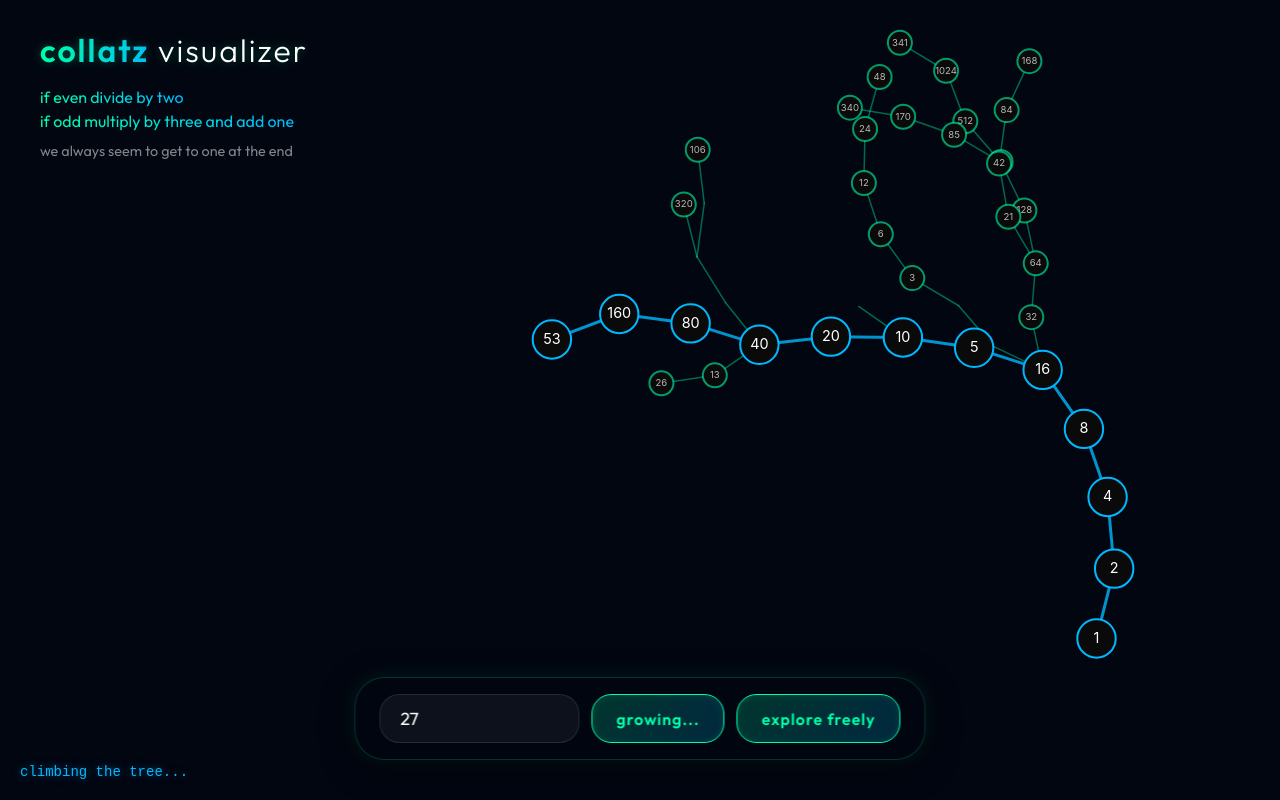
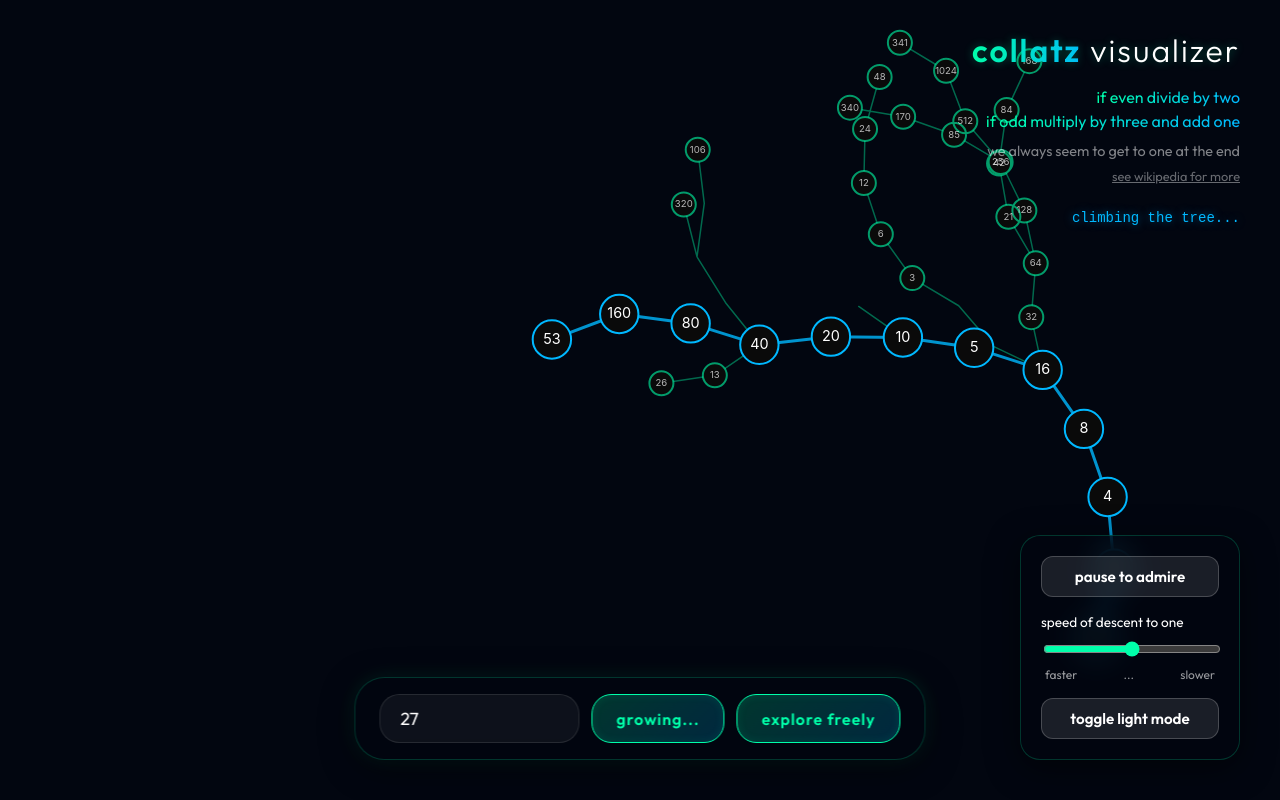
Before and after one commit to jordan-lenchitz/collatz-visualizer, a React (Vite) app in the folder app/: page / in a window 1280 px wide. Both pictures are taken after a click on the button "plant and grow the tree from one up to your number". Built offline with nearby package versions, Linux system fonts and the light colour scheme.

Commit message:
feat: improve performance and interactivity

```diff
--- a/app/src/App.css
+++ b/app/src/App.css
@@ -96,9 +96,10 @@
 .title-overlay {
   position: absolute;
   top: 30px;
-  left: 40px;
+  right: 40px;
   z-index: 10;
   pointer-events: none;
+  text-align: right;
 }
 
 .title-overlay h1 {
@@ -137,3 +138,149 @@
   display: inline-block;
   margin-top: 8px;
 }
+
+.wiki-link {
+  color: rgba(255, 255, 255, 0.4);
+  font-size: 0.8rem;
+  display: inline-block;
+  margin-top: 4px;
+  text-decoration: underline;
+  pointer-events: auto;
+  transition: color 0.2s;
+}
+
+.wiki-link:hover {
+  color: rgba(255, 255, 255, 0.8);
+}
+
+.app-container.light .wiki-link {
+  color: rgba(0, 0, 0, 0.4);
+}
+
+.app-container.light .wiki-link:hover {
+  color: rgba(0, 0, 0, 0.8);
+}
+
+.controls-overlay {
+  position: absolute;
+  bottom: 40px;
+  right: 40px;
+  z-index: 10;
+  display: flex;
+  flex-direction: column;
+  gap: 16px;
+  background: var(--panel-bg);
+  backdrop-filter: blur(12px);
+  -webkit-backdrop-filter: blur(12px);
+  padding: 20px;
+  border-radius: 20px;
+  border: 1px solid var(--panel-border);
+  box-shadow: 0 8px 32px rgba(0, 0, 0, 0.5);
+  color: white;
+  width: 220px;
+}
+
+.app-container.light .controls-overlay {
+  background: rgba(255, 255, 255, 0.8);
+  border-color: rgba(0, 0, 0, 0.2);
+  color: black;
+  box-shadow: 0 8px 32px rgba(0, 0, 0, 0.1);
+}
+
+.controls-overlay button {
+  background: rgba(255, 255, 255, 0.1);
+  border: 1px solid rgba(255, 255, 255, 0.2);
+  color: inherit;
+  padding: 10px 16px;
+  border-radius: 12px;
+  cursor: pointer;
+  font-family: inherit;
+  font-size: 0.95rem;
+  font-weight: 600;
+  transition: all 0.2s;
+}
+
+.app-container.light .controls-overlay button {
+  background: rgba(0, 0, 0, 0.05);
+  border-color: rgba(0, 0, 0, 0.1);
+}
+
+.controls-overlay button:hover {
+  background: rgba(255, 255, 255, 0.2);
+  transform: translateY(-1px);
+}
+
+.app-container.light .controls-overlay button:hover {
+  background: rgba(0, 0, 0, 0.1);
+}
+
+.controls-overlay button:active {
+  transform: translateY(1px);
+}
+
+.slider-container {
+  display: flex;
+  flex-direction: column;
+  gap: 8px;
+  font-size: 0.85rem;
+  font-weight: 500;
+}
+
+.slider-container input[type=range] {
+  width: 100%;
+  accent-color: var(--primary-glow);
+}
+
+.slider-labels {
+  display: flex;
+  justify-content: space-between;
+  font-size: 0.75rem;
+  color: rgba(255, 255, 255, 0.6);
+  padding: 0 4px;
+}
+
+.app-container.light .slider-labels {
+  color: rgba(0, 0, 0, 0.6);
+}
+
+.app-container.light {
+  background-color: #ffffff;
+  color: #000000;
+}
+
+.app-container.light .ui-overlay {
+  background: rgba(255, 255, 255, 0.8);
+  border-color: rgba(0, 0, 0, 0.2);
+  box-shadow: 0 8px 32px rgba(0, 0, 0, 0.1);
+}
+
+.app-container.light .seed-input {
+  color: black;
+  background: rgba(0, 0, 0, 0.05);
+  border-color: rgba(0, 0, 0, 0.2);
+}
+
+.app-container.light .seed-input::placeholder {
+  color: rgba(0, 0, 0, 0.5);
+}
+
+.app-container.light .title-overlay h1 {
+  text-shadow: none;
+  color: #000000;
+}
+
+.app-container.light .title-overlay h1 span {
+  background: -webkit-linear-gradient(0deg, #009650, #0064c8);
+  -webkit-background-clip: text;
+  -webkit-text-fill-color: transparent;
+}
+
+.app-container.light .rule-text {
+  background: -webkit-linear-gradient(0deg, #009650, #0064c8);
+  -webkit-background-clip: text;
+  -webkit-text-fill-color: transparent;
+}
+
+.app-container.light .bottom-text {
+  color: rgba(0, 0, 0, 0.5);
+}
--- a/app/src/App.tsx
+++ b/app/src/App.tsx
@@ -6,6 +6,11 @@ function App() {
   const [seed, setSeed] = useState<string>('27');
   const [treeState, setTreeState] = useState<'IDLE' | 'BUILDING' | 'BUILT'>('IDLE');
   const [isExploreMode, setIsExploreMode] = useState(false);
+
+  const [speed, setSpeed] = useState(3);
+  const [isPaused, setIsPaused] = useState(false);
+  const [palette, setPalette] = useState<'dark' | 'light'>('dark');
+
   const treeRef = useRef<CollatzTreeRef>(null);
 
   const handleAction = () => {
@@ -39,17 +44,20 @@ function App() {
   };
 
   return (
-    <div className="app-container">
+    <div className={`app-container ${palette}`}>
       <div className="title-overlay">
         <h1><span>collatz</span> visualizer</h1>
         <div className="subtitle">
           <span className="rule-text">if even divide by two</span><br/>
           <span className="rule-text">if odd multiply by three and add one</span><br/>
-          <span className="bottom-text">we always seem to get to one at the end</span>
+          <span className="bottom-text">we always seem to get to one at the end</span><br/>
+          <a href="https://en.wikipedia.org/wiki/Collatz_conjecture" target="_blank" rel="noopener noreferrer" className="wiki-link">
+            see wikipedia for more
+          </a>
         </div>
       </div>
 
-      <CollatzTree ref={treeRef} />
+      <CollatzTree ref={treeRef} speed={speed} isPaused={isPaused} palette={palette} />
 
       <div className="ui-overlay">
         <input
@@ -78,6 +86,26 @@ function App() {
           {isExploreMode ? 'stop exploring (auto-follow)' : 'explore freely'}
         </button>
       </div>
+
+      <div className="controls-overlay">
+         <button onClick={() => setIsPaused(!isPaused)}>
+           {isPaused ? 'resume animation' : 'pause to admire'}
+         </button>
+
+         <div className="slider-container">
+           <label>speed of descent to one</label>
+           <input type="range" min="1" max="5" value={speed} onChange={e => setSpeed(parseInt(e.target.value))} />
+           <div className="slider-labels">
+             <span>faster</span>
+             <span>...</span>
+             <span>slower</span>
+           </div>
+         </div>
+
+         <button onClick={() => setPalette(p => p === 'dark' ? 'light' : 'dark')}>
+           {palette === 'dark' ? 'toggle light mode' : 'toggle dark mode'}
+         </button>
+      </div>
     </div>
   );
 }
--- a/app/src/CollatzTree.tsx
+++ b/app/src/CollatzTree.tsx
@@ -17,7 +17,17 @@ interface Node {
   isMainPath: boolean;
 }
 
-const CollatzTree = forwardRef<CollatzTreeRef, {}>((_props, ref) => {
+interface CollatzTreeProps {
+  speed: number;
+  isPaused: boolean;
+  palette: 'dark' | 'light';
+}
+
+const CollatzTree = forwardRef<CollatzTreeRef, CollatzTreeProps>((props, ref) => {
+  const propsRef = useRef(props);
+  useEffect(() => {
+    propsRef.current = props;
+  }, [props]);
   const canvasRef = useRef<HTMLCanvasElement>(null);
   const containerRef = useRef<HTMLDivElement>(null);
 
@@ -32,6 +42,7 @@ const CollatzTree = forwardRef<CollatzTreeRef, {}>((_props, ref) => {
   const activePathRef = useRef<{ nodes: Node[], progress: number } | null>(null);
   const isExploreModeRef = useRef(false);
   const [isAnimating, setIsAnimating] = useState(false);
+  const lastTimeRef = useRef<number>(0);
 
   const initSingleNode = () => {
     nodesMap.current.clear();
@@ -119,7 +130,9 @@ const CollatzTree = forwardRef<CollatzTreeRef, {}>((_props, ref) => {
     return node;
   };
 
-  const draw = () => {
+  const draw = (time: number) => {
+    const dt = lastTimeRef.current ? (time - lastTimeRef.current) : 16.6;
+    lastTimeRef.current = time;
     const canvas = canvasRef.current;
     if (!canvas) return;
     const ctx = canvas.getContext('2d');
@@ -152,70 +165,115 @@ const CollatzTree = forwardRef<CollatzTreeRef, {}>((_props, ref) => {
     ctx.save();
 
     const t = transformRef.current;
-    ctx.translate(width / 2 + t.x, height * 0.8 + t.y);
+    ctx.translate(t.x, t.y);
     ctx.scale(t.k, t.k);
 
     ctx.lineCap = 'round';
     ctx.lineJoin = 'round';
 
+    const minX = -t.x / t.k - 50;
+    const maxX = (width - t.x) / t.k + 50;
+    const minY = -t.y / t.k - 50;
+    const maxY = (height - t.y) / t.k + 50;
+
+    const isVisible = (x: number, y: number) => {
+      return x >= minX && x <= maxX && y >= minY && y <= maxY;
+    };
+
+    const colors = propsRef.current.palette === 'light' ? {
+         sideEdge: 'rgba(0, 150, 80, 0.4)',
+         mainEdge: 'rgba(0, 100, 200, 0.8)',
+         sideNodeFill: '#ffffff',
+         sideNodeStroke: 'rgba(0, 150, 80, 0.6)',
+         sideText: 'rgba(0, 0, 0, 0.7)',
+         mainNodeFill: '#ffffff',
+         mainNodeStroke: '#0064c8',
+         mainText: '#000000',
+         activePath: 'rgba(0, 0, 0, 0.5)',
+         pulseFill: '#000000',
+         pulseShadow: '#00cc66'
+    } : {
+         sideEdge: 'rgba(0, 255, 170, 0.4)',
+         mainEdge: 'rgba(0, 184, 255, 0.8)',
+         sideNodeFill: '#0a0a0a',
+         sideNodeStroke: 'rgba(0, 255, 170, 0.6)',
+         sideText: 'rgba(255, 255, 255, 0.7)',
+         mainNodeFill: '#0a0a0a',
+         mainNodeStroke: '#00b8ff',
+         mainText: '#ffffff',
+         activePath: 'rgba(255, 255, 255, 0.5)',
+         pulseFill: '#ffffff',
+         pulseShadow: '#00ffaa'
+    };
+
+    ctx.beginPath();
     for (const edge of edges.current) {
       if (!edge.isMain) {
-        ctx.beginPath();
+        if (!isVisible(edge.source.x, edge.source.y) && !isVisible(edge.target.x, edge.target.y)) continue;
         ctx.moveTo(edge.source.x, edge.source.y);
         ctx.lineTo(edge.target.x, edge.target.y);
-        ctx.strokeStyle = 'rgba(0, 255, 170, 0.4)';
+      }
+    }
+    ctx.strokeStyle = colors.sideEdge;
     ctx.lineWidth = 1.5 / t.k;
     ctx.stroke();
+
+    ctx.beginPath();
+    for (const edge of edges.current) {
+      if (edge.isMain) {
+        if (!isVisible(edge.source.x, edge.source.y) && !isVisible(edge.target.x, edge.target.y)) continue;
+        ctx.moveTo(edge.source.x, edge.source.y);
+        ctx.lineTo(edge.target.x, edge.target.y);
+      }
+    }
+    ctx.strokeStyle = colors.mainEdge;
+    ctx.lineWidth = 3 / t.k;
+    ctx.stroke();
+
+    ctx.beginPath();
+    for (const node of nodesMap.current.values()) {
+      if (!node.isMainPath && isVisible(node.x, node.y)) {
+        ctx.moveTo(node.x + 10, node.y);
+        ctx.arc(node.x, node.y, 10, 0, Math.PI * 2);
+      }
+    }
+    ctx.fillStyle = colors.sideNodeFill;
+    ctx.fill();
+    ctx.lineWidth = 2 / t.k;
+    ctx.strokeStyle = colors.sideNodeStroke;
+    ctx.stroke();
+
+    if (t.k > 0.8) {
+      ctx.fillStyle = colors.sideText;
+      ctx.font = `${8}px 'Inter', sans-serif`;
+      ctx.textAlign = 'center';
+      ctx.textBaseline = 'middle';
+      for (const node of nodesMap.current.values()) {
+        if (!node.isMainPath && isVisible(node.x, node.y)) {
+          ctx.fillText(node.id.toString(), node.x, node.y);
+        }
       }
     }
 
-    for (const edge of edges.current) {
-      if (edge.isMain) {
     ctx.beginPath();
-        ctx.moveTo(edge.source.x, edge.source.y);
-        ctx.lineTo(edge.target.x, edge.target.y);
-        ctx.strokeStyle = 'rgba(0, 184, 255, 0.8)';
-        ctx.lineWidth = 3 / t.k;
-        ctx.stroke();
+    for (const node of nodesMap.current.values()) {
+      if (node.isMainPath && isVisible(node.x, node.y)) {
+        ctx.moveTo(node.x + 16, node.y);
+        ctx.arc(node.x, node.y, 16, 0, Math.PI * 2);
       }
     }
-
-
-
-    for (const node of nodesMap.current.values()) {
-      if (!node.isMainPath) {
-        ctx.beginPath();
-        ctx.arc(node.x, node.y, 10, 0, Math.PI * 2);
-        ctx.fillStyle = '#0a0a0a';
+    ctx.fillStyle = colors.mainNodeFill;
     ctx.fill();
-
     ctx.lineWidth = 2 / t.k;
-        ctx.strokeStyle = 'rgba(0, 255, 170, 0.6)';
+    ctx.strokeStyle = colors.mainNodeStroke;
     ctx.stroke();
 
-        ctx.fillStyle = 'rgba(255, 255, 255, 0.7)';
-        ctx.font = `${8}px 'Inter', sans-serif`;
-        ctx.textAlign = 'center';
-        ctx.textBaseline = 'middle';
-        ctx.fillText(node.id.toString(), node.x, node.y);
-      }
-    }
-
-    for (const node of nodesMap.current.values()) {
-      if (node.isMainPath) {
-        ctx.beginPath();
-        ctx.arc(node.x, node.y, 16, 0, Math.PI * 2);
-        ctx.fillStyle = '#0a0a0a';
-        ctx.fill();
-
-        ctx.lineWidth = 2 / t.k;
-        ctx.strokeStyle = '#00b8ff';
-        ctx.stroke();
-
-        ctx.fillStyle = '#ffffff';
+    ctx.fillStyle = colors.mainText;
     ctx.font = `${12}px 'Inter', sans-serif`;
     ctx.textAlign = 'center';
     ctx.textBaseline = 'middle';
+    for (const node of nodesMap.current.values()) {
+      if (node.isMainPath && isVisible(node.x, node.y)) {
         ctx.fillText(node.id.toString(), node.x, node.y);
       }
     }
@@ -229,7 +287,7 @@ const CollatzTree = forwardRef<CollatzTreeRef, {}>((_props, ref) => {
       for(let i = 1; i < nodes.length; i++) {
         ctx.lineTo(nodes[i].x, nodes[i].y);
       }
-      ctx.strokeStyle = 'rgba(255, 255, 255, 0.5)';
+      ctx.strokeStyle = colors.activePath;
       ctx.lineWidth = 4 / t.k;
       ctx.stroke();
 
@@ -244,8 +302,8 @@ const CollatzTree = forwardRef<CollatzTreeRef, {}>((_props, ref) => {
 
         ctx.beginPath();
         ctx.arc(px, py, 6 / t.k, 0, Math.PI * 2);
-        ctx.fillStyle = '#ffffff';
-        ctx.shadowColor = '#00ffaa';
+        ctx.fillStyle = colors.pulseFill;
+        ctx.shadowColor = colors.pulseShadow;
         ctx.shadowBlur = 20 / t.k;
         ctx.fill();
         ctx.shadowBlur = 0;
@@ -253,15 +311,19 @@ const CollatzTree = forwardRef<CollatzTreeRef, {}>((_props, ref) => {
         // Auto follow the light!
         const targetK = 1.5; // nice zoomed-in level for the light
         cameraTargetRef.current = {
-          x: -px * targetK,
-          y: -height * 0.3 - py * targetK, // Try to keep light somewhat near the bottom center
+          x: width / 2 - px * targetK,
+          y: height * 0.5 - py * targetK, // Try to keep light somewhat near the vertical center
           k: targetK
         };
       }
 
-      active.progress += 0.03; // slower pulse speed
+      if (!propsRef.current.isPaused) {
+        const baseSpeed = [0.4, 0.15, 0.05, 0.015, 0.005][propsRef.current.speed - 1] || 0.05;
+        // Normalize speed so it runs smoothly even if the frame rate drops
+        active.progress += baseSpeed * (dt / 16.6);
         if (active.progress >= nodes.length - 1) {
            active.progress = nodes.length - 1;
+        }
       }
     }
 
@@ -306,6 +368,47 @@ const CollatzTree = forwardRef<CollatzTreeRef, {}>((_props, ref) => {
         if (step >= pathSeq.length && !isMainBuilt) {
           isMainBuilt = true;
           setIsAnimating(false);
+
+          // Instantly finish the arboreal growth so it's fully rendered for the light pulse
+          const targetNodes = Math.min(12000, pathSeq.length * 100);
+          let panic = 0;
+          while (branchTips.length > 0 && nodesMap.current.size < targetNodes && panic < 200) {
+              let newTips: Node[] = [];
+              for (const tip of branchTips) {
+                  if (nodesMap.current.size > targetNodes) break;
+
+                  const t1 = tip.id * 2;
+                  const t2 = (tip.id - 1) / 3;
+
+                  let pushed = false;
+                  if (!nodesMap.current.has(t1)) {
+                      if (Math.random() < 0.8) {
+                          const n1 = addNode(t1, tip, false);
+                          newTips.push(n1);
+                          pushed = true;
+                      } else {
+                          newTips.push(tip);
+                          pushed = true;
+                      }
+                  }
+                  if (tip.id > 4 && (tip.id - 1) % 3 === 0) {
+                      if (t2 % 2 !== 0 && t2 > 1 && !nodesMap.current.has(t2)) {
+                          if (Math.random() < 0.9) {
+                              const n2 = addNode(t2, tip, false);
+                              newTips.push(n2);
+                          } else if (!pushed) {
+                              newTips.push(tip);
+                          }
+                      }
+                  }
+              }
+              if (newTips.length > 150) {
+                  newTips = newTips.sort(() => Math.random() - 0.5).slice(0, 100);
+              }
+              branchTips = newTips;
+              panic++;
+          }
+
           onComplete();
         }
 
@@ -328,21 +431,23 @@ const CollatzTree = forwardRef<CollatzTreeRef, {}>((_props, ref) => {
 
           const canvas = canvasRef.current;
           if (canvas) {
+            const width = canvas.width;
             const height = canvas.height;
             const k = 1.2;
             cameraTargetRef.current = {
-              x: -node.x * k,
-              y: -height * 0.4 - node.y * k,
+              x: width / 2 - node.x * k,
+              y: height * 0.4 - node.y * k,
               k: k
             };
           }
         }
 
         // Advance all active side branches by one step alongside the main path
-        if (nodesMap.current.size < 12000) {
+        const dynamicMax = Math.min(12000, pathSeq.length * 100);
+        if (nodesMap.current.size < dynamicMax) {
           let newTips: Node[] = [];
           for (const tip of branchTips) {
-              if (nodesMap.current.size > 12000) break; // prevent lag
+              if (nodesMap.current.size > dynamicMax) break; // prevent lag
 
               const t1 = tip.id * 2;
               const t2 = (tip.id - 1) / 3;
@@ -379,7 +484,7 @@ const CollatzTree = forwardRef<CollatzTreeRef, {}>((_props, ref) => {
 
         step++;
 
-        if (step < pathSeq.length || branchTips.length > 0) {
+        if (step <= pathSeq.length) {
            activeTaskRef.current.timeoutId = window.setTimeout(nextStep, 250);
         } else {
            activeTaskRef.current.isRunning = false;
@@ -389,8 +494,8 @@ const CollatzTree = forwardRef<CollatzTreeRef, {}>((_props, ref) => {
       const canvas = canvasRef.current;
       if (canvas) {
         cameraTargetRef.current = {
-           x: 0,
-           y: -canvas.height * 0.4,
+           x: canvas.width / 2,
+           y: canvas.height * 0.4,
            k: 1.2
         };
       }
@@ -443,10 +548,14 @@ const CollatzTree = forwardRef<CollatzTreeRef, {}>((_props, ref) => {
 
     d3.select(canvas).call(zoom as any);
 
+    const initialTransform = d3.zoomIdentity.translate(canvas.width / 2, canvas.height * 0.8);
+    transformRef.current = initialTransform;
+    (canvas as any).__zoom = initialTransform;
+
     // Initial camera position
     cameraTargetRef.current = {
-       x: 0,
-       y: -canvas.height * 0.4,
+       x: canvas.width / 2,
+       y: canvas.height * 0.4,
        k: 1.2
     };
 
@@ -465,13 +574,14 @@ const CollatzTree = forwardRef<CollatzTreeRef, {}>((_props, ref) => {
       {isAnimating && (
         <div style={{
           position: 'absolute',
-          bottom: '20px',
-          left: '20px',
+          top: '210px',
+          right: '40px',
           color: '#00b8ff',
           fontFamily: 'monospace',
           fontSize: '14px',
           pointerEvents: 'none',
-          textShadow: '0 0 8px rgba(0, 184, 255, 0.5)'
+          textShadow: '0 0 8px rgba(0, 184, 255, 0.5)',
+          textAlign: 'right'
         }}>
           climbing the tree...
         </div>
```
Lines whose indentation alone changed are shown as unchanged.
